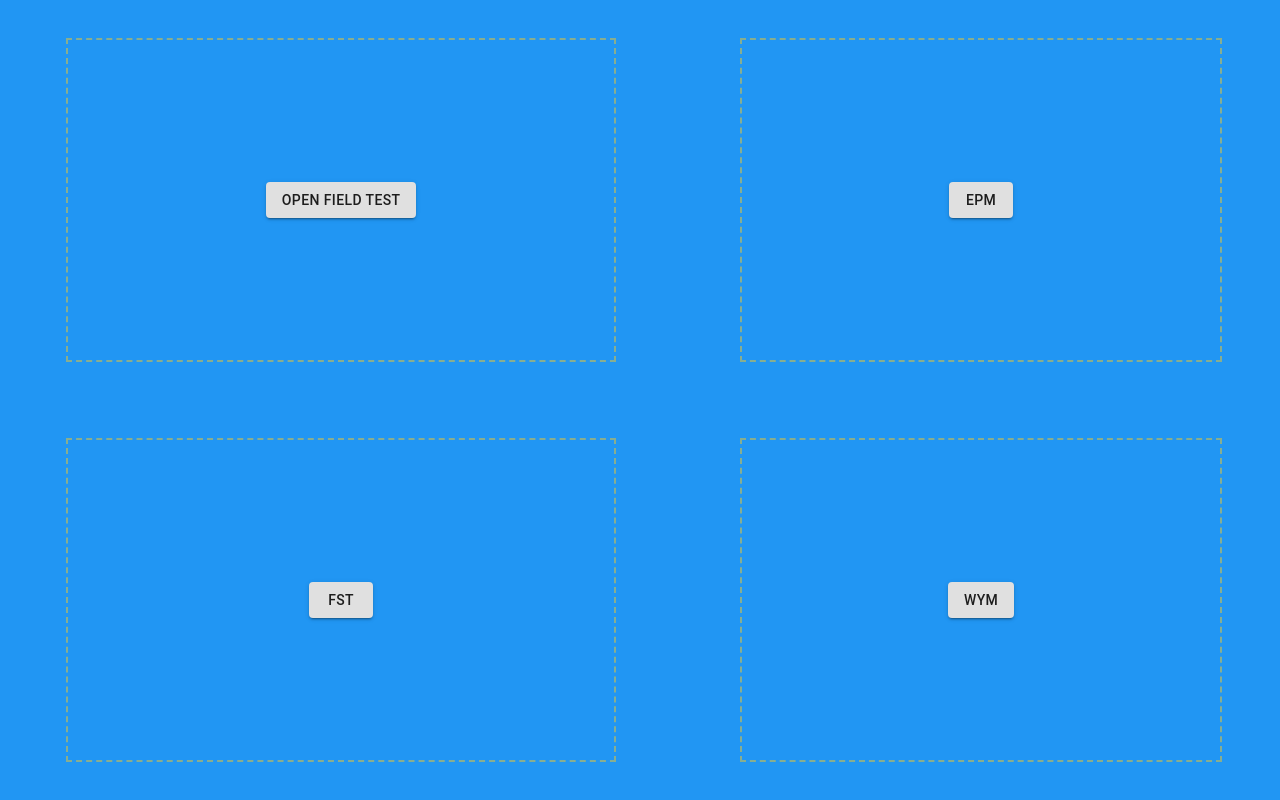
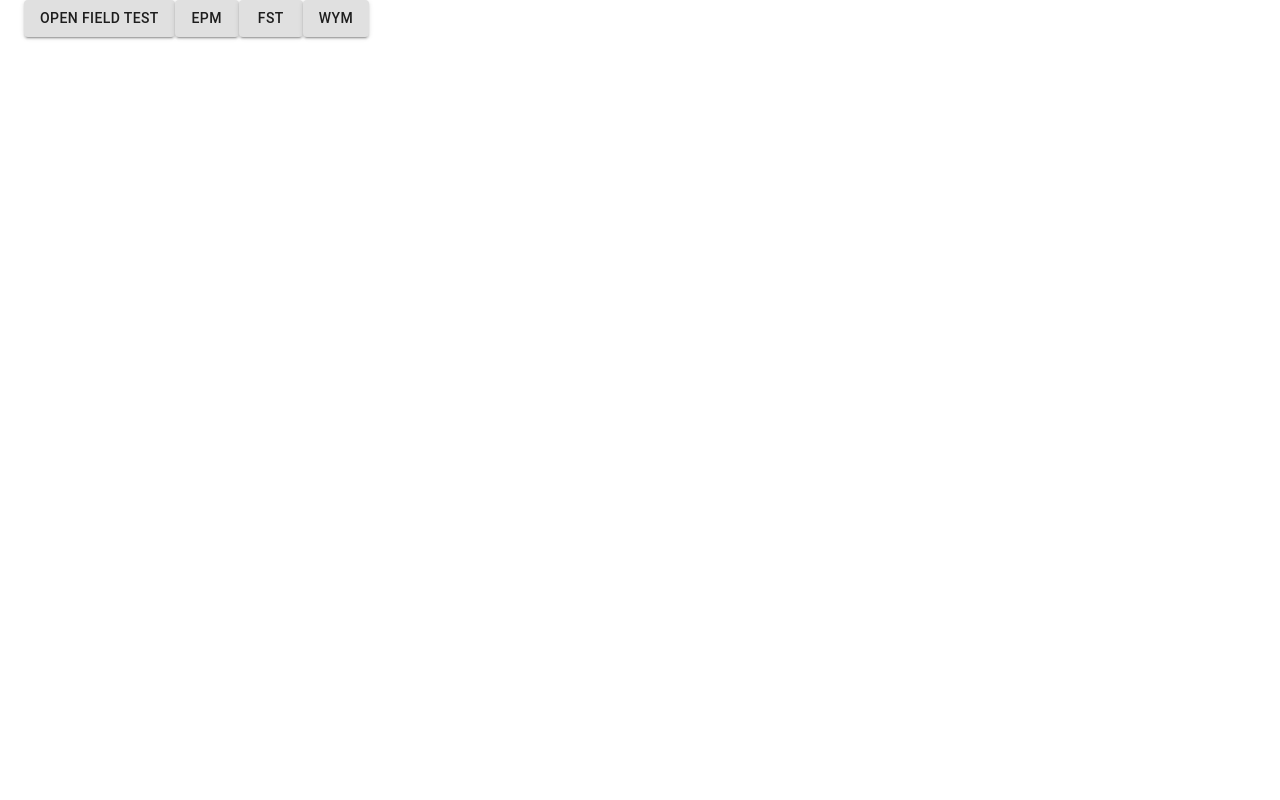
Before and after one commit to deepneuroboun/deepneuroboun, a React (Create React App) app: page / in a window 1280 px wide. Built offline with nearby package versions, Linux system fonts and the light colour scheme.

Commit message:
Development Tools Updated

```diff
--- a/src/App.css
+++ /dev/null
@@ -1,14 +0,0 @@
-.App {
-  text-align: center;
-}
-
-.App-header {
-  background-color: #282c34;
-  min-height: 100vh;
-  display: flex;
-  flex-direction: column;
-  align-items: center;
-  justify-content: center;
-  font-size: calc(10px + 2vmin);
-  color: white;
-}
--- a/src/App.js
+++ b/src/App.js
@@ -1,36 +1,28 @@
-import React, { Component } from 'react';
-import './App.css';
-import HomePage from './components/HomePage';
-import TaskPage from './components/TaskPage';
+import React from "react";
+import HomePage from "./components/HomePage";
+import TaskPage from "./components/TaskPage";
+import Container from "@material-ui/core/Container";
+import { MuiThemeProvider, createMuiTheme } from "@material-ui/core/styles";
+import lightBlue from "@material-ui/core/colors/lightBlue";
+import { Router } from "@reach/router";
 
+const paletteColor = lightBlue["A700"];
 
+const themeInstance = createMuiTheme({
+  palette: { background: { default: paletteColor } }
+});
 
-class App extends Component {
-  constructor(props) {
-    super(props);
-    this.changeSetting = this.changeSetting.bind(this);
-
-    this.state = {
-      currentTask: 'empty',
-    };
-  }
-
-  changeSetting(newTask) {
-    this.setState({
-      currentTask: newTask,
-    });
-  }
-
-  render() {
-    if (this.state.currentTask === 'empty')
-      return (
-        <HomePage changeSetting={this.changeSetting}/>
-      );
-    else
-      return (
-        <TaskPage currentTask={this.state.currentTask} />
-      );
-  }
-}
+const App = () => {
+  return (
+    <MuiThemeProvider theme={themeInstance}>
+      <Container fixed>
+        <Router>
+          <HomePage path="/" />
+          <TaskPage path="/tasks/" />
+        </Router>
+      </Container>
+    </MuiThemeProvider>
+  );
+};
 
 export default App;
--- a/src/components/HomePage.css
+++ /dev/null
@@ -1,18 +0,0 @@
-.Home-page {
-  display: inline-grid;
-  background-color: #2196F3;
-  grid-template-columns: auto auto;
-  min-height: 100vh;
-  width: 100%;
-  align-items: center;
-  justify-items: center;
-}
-
-.Home-page-item {
-  display: flex;
-  border: 2px dashed rgba(236, 198, 48, 0.5);
-  width: 80%;
-  height: 80%;
-  justify-content: center;
-  align-items: center;
-}
--- a/src/components/HomePage.js
+++ b/src/components/HomePage.js
@@ -1,27 +1,17 @@
-import React, { Component } from 'react';
-import './HomePage.css';
-import Task from './Task';
+import React, { Component } from "react";
+import Task from "./Task";
 
 class HomePage extends Component {
   render() {
     return (
-      <body className='Home-page'>
-        <div className='Home-page-item OFT'>
-          <Task taskName="Open Field Test" handler={this.props.changeSetting} />
-        </div>
-        <div className='Home-page-item'>
-          <Task taskName="EPM" handler={this.props.changeSetting} />
-        </div>
-        <div className='Home-page-item'>
-          <Task taskName="FST" handler={this.props.changeSetting} />
-        </div>
-        <div className='Home-page-item'>
-          <Task taskName="WYM" handler={this.props.changeSetting} />
-        </div>
-      </body>
+      <div>
+        <Task taskName="Open Field Test" />
+        <Task taskName="EPM" />
+        <Task taskName="FST" />
+        <Task taskName="WYM" />
+      </div>
     );
   }
 }
 
-
 export default HomePage;
--- a/src/components/Task.js
+++ b/src/components/Task.js
@@ -1,18 +1,10 @@
-import React, { Component } from 'react';
-import Button from '@material-ui/core/Button';
-
-
-
+import React, { Component } from "react";
+import Button from "@material-ui/core/Button";
 
 class Task extends Component {
-    render() {
-        var handler = this.props.handler;
-        return (
-            <Button variant="contained" onClick={() => {handler(this.props.taskName)}}>
-                {this.props.taskName}
-            </Button>
-        );
-    }
+  render() {
+    return <Button variant="contained">{this.props.taskName}</Button>;
+  }
 }
 
 export default Task;
```
Also changed, not shown: Main.js (+20 -23 lines), package.json (+8 -0 lines), src/components/FixedContainer.js (added, +16 -0 lines), .eslintrc.json (added), 2 other files (tests, documents, lock files or other folders).
